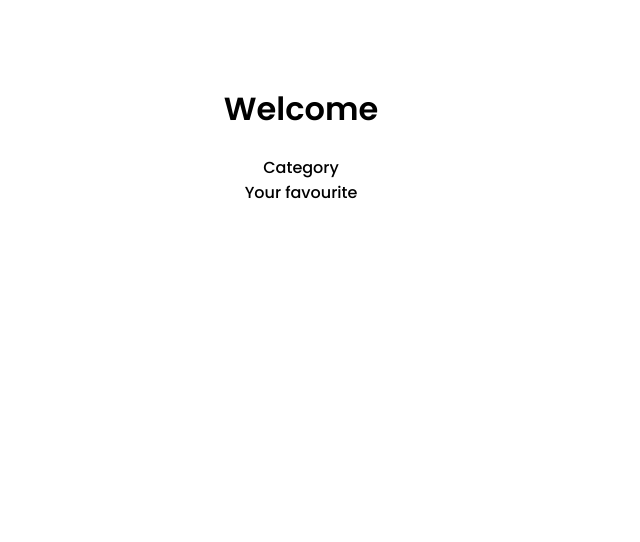
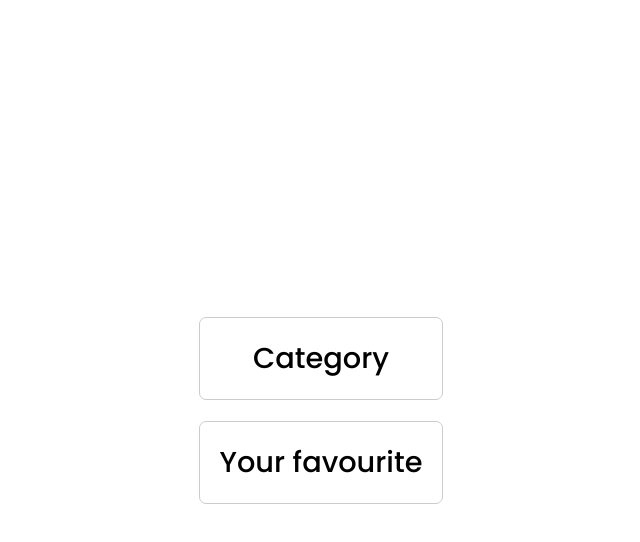
Before and after one commit to padepokanpenguin/book-list-api, a Next.js app: page / in a window 1280 px wide. Shown: the top 542 px of the page, without its empty margins (339-979 px from the left). Built offline with nearby package versions, Linux system fonts and the light colour scheme.

Commit message:
fetching category api

```diff
--- a/pages/index.js
+++ b/pages/index.js
@@ -1,14 +1,19 @@
-import Link from 'next/link'
-import styles from '../styles/Home.module.css'
+import Link from "next/link";
+import styles from "../styles/Home.module.css";
 
 export default function Home() {
   return (
     <div className={styles.container}>
       <main className={styles.main}>
-      <h1>Welcome</h1>
-      <Link href='/category'>Category</Link>
-      <Link href='/favourite'>Your favourite</Link>
+        <ul>
+          <li>
+            <Link href="/category">Category</Link>
+          </li>
+          <li>
+            <Link href="/favourite">Your favourite</Link>
+          </li>
+        </ul>
       </main>
     </div>
-  )
+  );
 }
--- a/styles/Home.module.css
+++ b/styles/Home.module.css
@@ -8,5 +8,22 @@
   flex: 1;
   display: flex;
   flex-direction: column;
+  justify-content: center;
   align-items: center;
 }
+.main h1 {
+  font-size: 2.2rem;
+}
+.main ul li {
+  list-style: none;
+  padding: 1.2rem;
+  border-radius: 7px;
+  border: 0.8px solid #ccc;
+  text-align: center;
+  margin-top: 1.3rem;
+  font-size: 1.8rem;
+}
+
+.main ul li:hover {
+  background-color: #ccc;
+}
```
Also changed, not shown: pages/category/index.js (added, +30 -0 lines).
